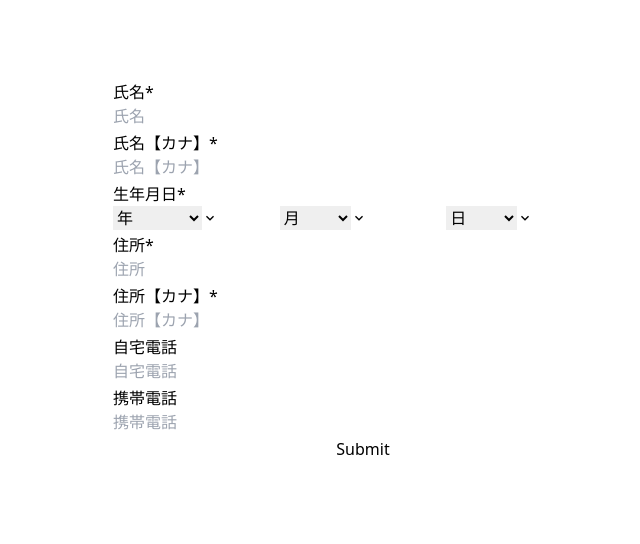
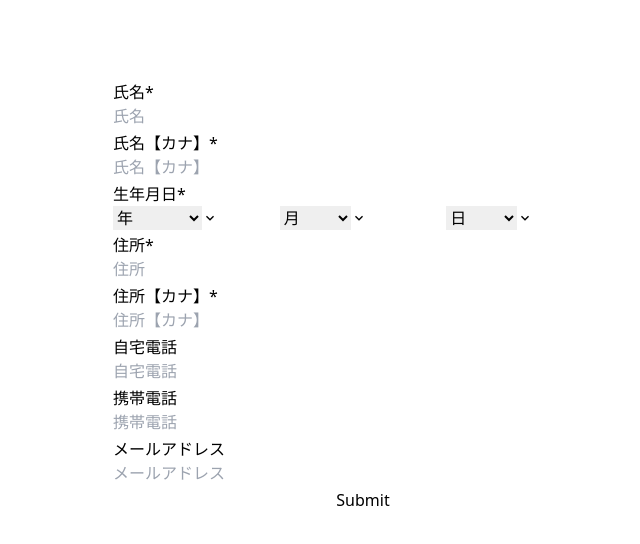
Before and after one commit to dglav/Le-Train-Blue-Questionnaire, a Gatsby site: page /questionnaire in a window 1280 px wide. Shown: the whole page, without its empty margins (277-917 px from the left). Built offline with nearby package versions, Linux system fonts and the light colour scheme; Gatsby itself is replaced by a stand-in of ours.

Commit message:
feat: added email field

```diff
--- /dev/null
+++ b/src/components/molecules/EmailField.js
@@ -0,0 +1,29 @@
+import React from "react";
+import { Input } from "@chakra-ui/react";
+import {
+  FormControl,
+  FormLabel,
+  FormErrorMessage
+} from "@chakra-ui/form-control";
+import { Field } from "formik";
+
+const EmailField = () => {
+  return (
+    <Field name="email">
+      {({ field, form }) => (
+        <FormControl isInvalid={form.errors.email && form.touched.email}>
+          <FormLabel htmlFor="email">メールアドレス</FormLabel>
+          <Input
+            {...field}
+            id="email"
+            placeholder="メールアドレス"
+            type="email"
+          />
+          <FormErrorMessage>{form.errors.email}</FormErrorMessage>
+        </FormControl>
+      )}
+    </Field>
+  );
+};
+
+export default EmailField;
--- a/src/pages/questionnaire.js
+++ b/src/pages/questionnaire.js
@@ -6,6 +6,7 @@ import NameFields from "../components/molecules/NameFields";
 import BirthdateInput from "../components/molecules/BirthdateField";
 import AddressFields from "../components/molecules/AddressFields";
 import PhoneNumberFields from "../components/molecules/PhoneNumerFields";
+import EmailField from "../components/molecules/EmailField";
 
 function FormikExample() {
   return (
@@ -20,7 +21,8 @@ function FormikExample() {
             address: "",
             addressFurigana: "",
             homePhoneNumber: "",
-            cellPhoneNumber: ""
+            cellPhoneNumber: "",
+            email: ""
           }}
           onSubmit={(values, actions) => {
             setTimeout(() => {
@@ -36,6 +38,7 @@ function FormikExample() {
                 <BirthdateInput formProps={props} />
                 <AddressFields />
                 <PhoneNumberFields />
+                <EmailField />
                 <Button
                   mt={4}
                   colorScheme="blue"
```
